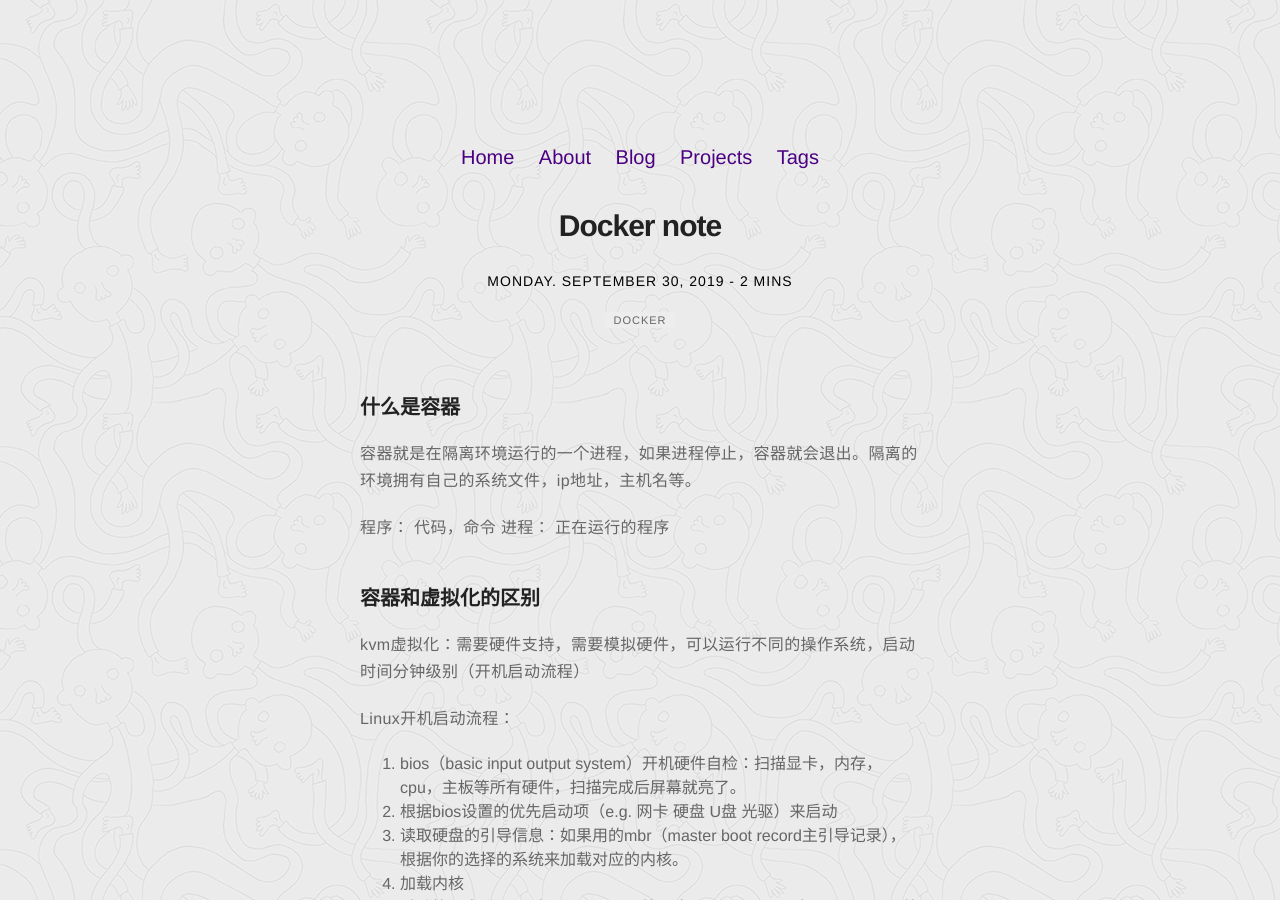
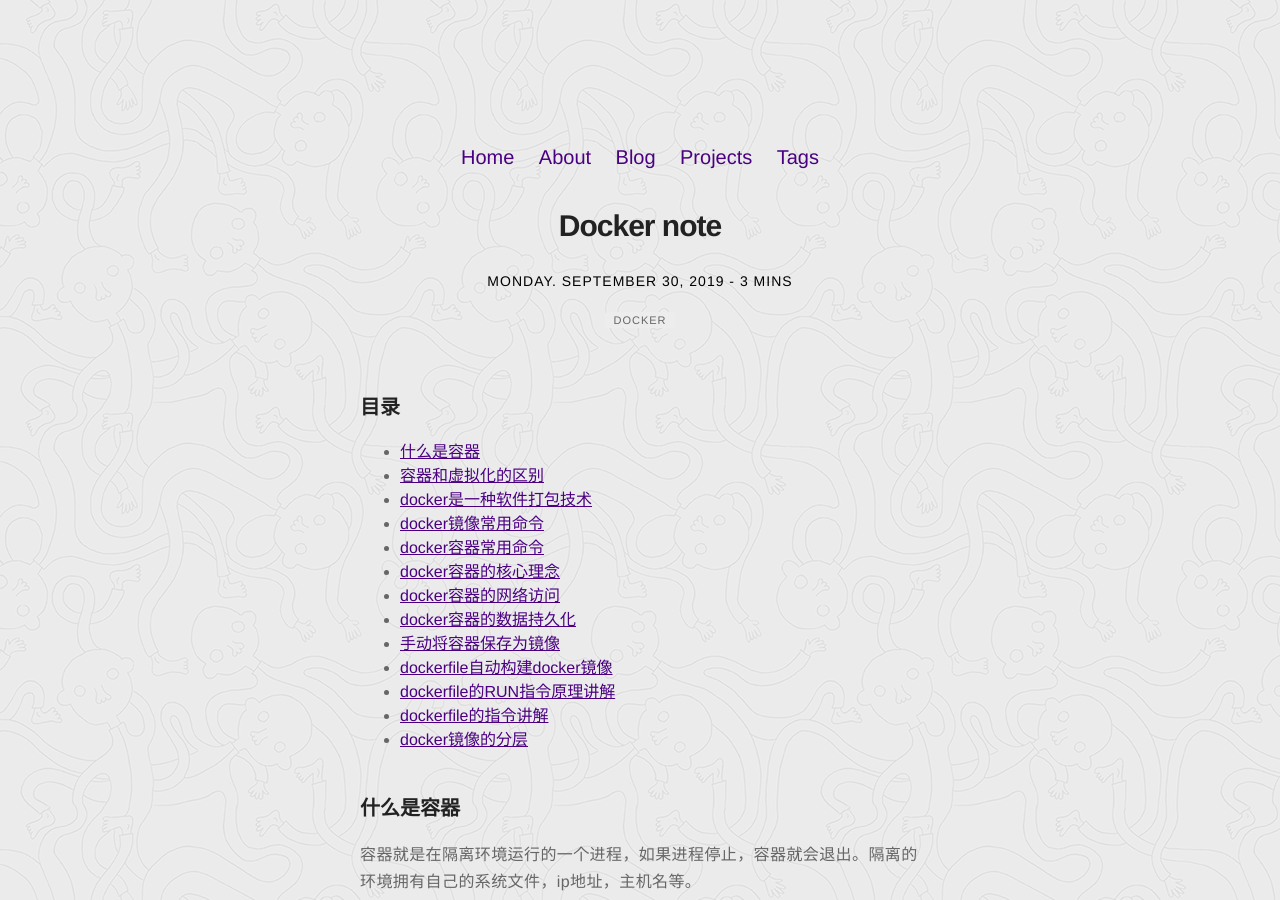
Before and after one commit to jxu033/jxu033.github.io, a Jekyll site: the page built from _posts/2019-09-30-docker.md, in a window 1280 px wide and 900 px high. Built offline with Jekyll 4.4.1, drawn with Linux system fonts in a browser that asks for light colours; comment, search, counter and statistics services are not loaded.

Commit message:
toc docker

```diff
--- a/_posts/2019-09-30-docker.md
+++ b/_posts/2019-09-30-docker.md
@@ -10,6 +10,20 @@ author: jiaqixu
 description: note for docker
 ---
 
+### 目录
+- [什么是容器](#什么是容器)
+- [容器和虚拟化的区别](#容器和虚拟化的区别)
+- [docker是一种软件打包技术](#docker是一种软件打包技术)
+- [docker镜像常用命令](#docker镜像常用命令)
+- [docker容器常用命令](#docker容器常用命令)
+- [docker容器的核心理念](#docker容器的核心理念)
+- [docker容器的网络访问](#docker容器的网络访问)
+- [docker容器的数据持久化](#docker容器的数据持久化)
+- [手动将容器保存为镜像](#手动将容器保存为镜像)
+- [dockerfile自动构建docker镜像](#dockerfile自动构建docker镜像)
+- [dockerfile的RUN指令原理讲解](#dockerfile的RUN指令原理讲解)
+- [dockerfile的指令讲解](#dockerfile的指令讲解)
+- [docker镜像的分层](#docker镜像的分层)
 
 ### 什么是容器
 容器就是在隔离环境运行的一个进程，如果进程停止，容器就会退出。隔离的环境拥有自己的系统文件，ip地址，主机名等。
```
